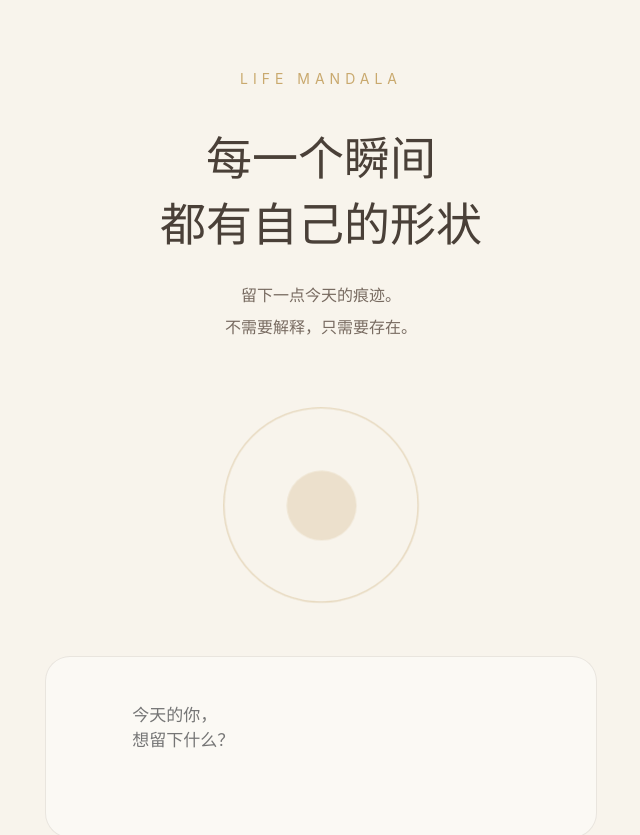
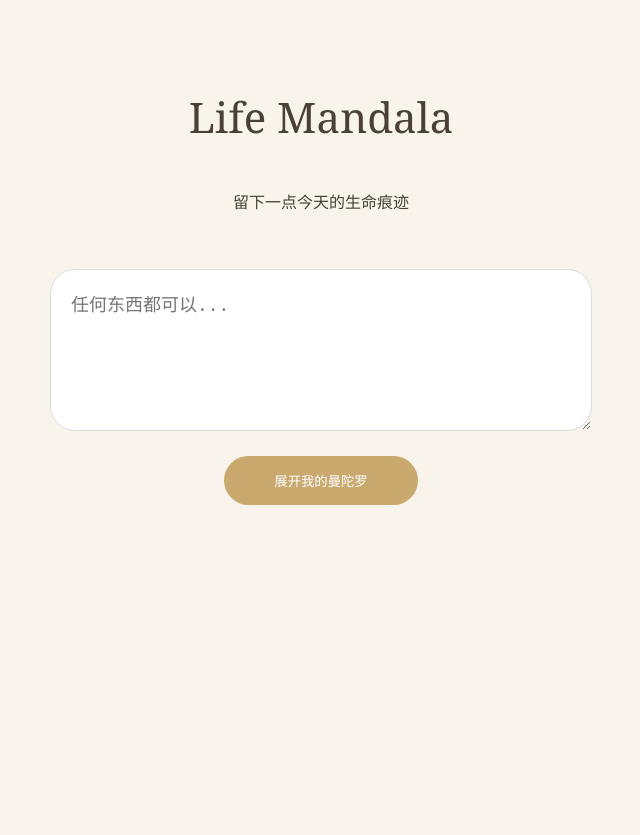
Before and after one commit to justforofficezoey-eng/life-mandalacalm, a Next.js app: page / in a window 1280 px wide. Shown: the top 835 px of the page, without its empty margins (319-959 px from the left). Built offline with nearby package versions, Linux system fonts and the light colour scheme.

Commit message:
Update page.tsx

```diff
--- a/app/page.tsx
+++ b/app/page.tsx
@@ -1,136 +1,124 @@
 "use client";
 
 import { useState } from "react";
-import { generateMandala } from "../lib/generateMandala";
 
-export default function Home() {
+import MandalaCanvas from "../components/MandalaCanvas";
 
-  const [text, setText] = useState("");
-  const [result, setResult] = useState<any>(null);
-  const [creating, setCreating] = useState(false);
+import {
+  saveFragment,
+  getFragments
+} from "../lib/dailyStorage";
+
+import {
+  createMandala
+} from "../lib/mandalaEngine";
 
 
-  function createMandala(){
+export default function Home(){
 
-    if(!text.trim()) return;
 
-    setCreating(true);
+  const [text,setText] =
+    useState("");
 
-    setTimeout(()=>{
+  const [design,setDesign] =
+    useState<any>(null);
 
-      const data =
-        generateMandala(text);
 
-      setResult(data);
 
-      setCreating(false);
+  function create(){
 
-    },1800);
+
+    if(!text){
+
+      return;
+
+    }
+
+
+    // 保存今天碎片
+
+    saveFragment(text);
+
+
+
+    // 获取7天数据
+
+    const fragments =
+      getFragments();
+
+
+
+    // 生成曼陀罗设计
+
+    const result =
+      createMandala(fragments);
+
+
+
+    setDesign(result);
+
+
+
+    setText("");
 
   }
+
+
+
 
 
   return (
 
     <main
+
     style={{
+
       minHeight:"100vh",
+
       background:"#F8F4EC",
+
       color:"#4A4038",
+
       display:"flex",
+
       flexDirection:"column",
+
       alignItems:"center",
-      padding:"70px 20px",
-      fontFamily:
-      "Inter, sans-serif"
+
+      padding:"60px 20px"
+
     }}
+
     >
 
 
-      <div
+
+      <h1
+
       style={{
-        textAlign:"center",
-        maxWidth:"600px"
+
+        fontFamily:"Georgia",
+
+        fontWeight:400,
+
+        fontSize:"42px"
+
       }}
+
       >
 
+        Life Mandala
 
-        <div
-        style={{
-          fontSize:"14px",
-          letterSpacing:"5px",
-          color:"#C9A96E",
-          marginBottom:"35px"
-        }}
-        >
-          LIFE MANDALA
-        </div>
-
-
-
-        <h1
-        style={{
-          fontFamily:
-          "Georgia, serif",
-          fontSize:"46px",
-          fontWeight:400,
-          margin:0
-        }}
-        >
-          每一个瞬间
-          <br/>
-          都有自己的形状
-        </h1>
-
-
-
-        <p
-        style={{
-          marginTop:"25px",
-          lineHeight:2,
-          color:"#786b61"
-        }}
-        >
-          留下一点今天的痕迹。
-          <br/>
-          不需要解释，只需要存在。
-        </p>
-
-
-      </div>
+      </h1>
 
 
 
 
-      {/* 呼吸曼陀罗 */}
+      <p>
 
-      <div
-      style={{
-        marginTop:"55px",
-        width:"180px",
-        height:"180px",
-        borderRadius:"50%",
-        border:
-        "1px solid rgba(201,169,110,0.5)",
-        display:"flex",
-        alignItems:"center",
-        justifyContent:"center",
-        animation:
-        "breath 4s ease-in-out infinite"
-      }}
-      >
+        留下一点今天的生命痕迹
 
-        <div
-        style={{
-          width:"65px",
-          height:"65px",
-          borderRadius:"50%",
-          background:
-          "rgba(201,169,110,0.25)"
-        }}
-        />
-
-      </div>
+      </p>
 
 
 
@@ -143,25 +131,28 @@ export default function Home() {
         e=>setText(e.target.value)
       }
 
-      placeholder="
-      今天的你，
-      想留下什么？
-      "
+
+      placeholder="任何东西都可以..."
 
       style={{
-        marginTop:"60px",
+
+        marginTop:"40px",
+
         width:"90%",
+
         maxWidth:"500px",
-        height:"130px",
-        padding:"25px",
+
+        height:"120px",
+
         borderRadius:"25px",
+
+        padding:"20px",
+
         border:
-        "1px solid rgba(100,80,60,0.12)",
-        background:
-        "rgba(255,255,255,0.45)",
-        resize:"none",
-        fontSize:"17px",
-        outline:"none"
+        "1px solid #ddd",
+
+        fontSize:"18px"
+
       }}
 
       />
@@ -171,32 +162,27 @@ export default function Home() {
 
       <button
 
-      onClick={createMandala}
+      onClick={create}
 
       style={{
 
-        marginTop:"30px",
-        padding:
-        "15px 55px",
+        marginTop:"25px",
+
+        padding:"15px 50px",
+
         borderRadius:"40px",
+
         border:"none",
+
         background:"#C9A96E",
-        color:"#fff",
-        fontSize:"16px",
-        cursor:"pointer"
+
+        color:"white"
 
       }}
 
       >
 
-      {
-        creating
-        ?
-        "正在形成..."
-        :
-        "展开"
-      }
-
+        展开我的曼陀罗
 
       </button>
 
@@ -205,107 +191,55 @@ export default function Home() {
 
 
       {
-      result &&
+
+      design &&
+
 
       <section
 
       style={{
 
-        marginTop:"70px",
-        maxWidth:"520px",
-        width:"90%",
-        textAlign:"center",
-        padding:"40px",
-        borderRadius:"30px",
-        background:
-        "rgba(255,255,255,0.55)"
+        marginTop:"60px",
+
+        textAlign:"center"
 
       }}
 
       >
 
 
-        <h2
-        style={{
-          fontFamily:"Georgia, serif",
-          fontWeight:400
-        }}
-        >
-          {result.title}
+        <MandalaCanvas
+
+        design={design}
+
+        />
+
+
+        <h2>
+
+          七日生命曼陀罗
+
         </h2>
 
 
-        <p
-        style={{
-          lineHeight:2
-        }}
-        >
-          {result.message}
+        <p>
+
+          每一个输入，
+          都成为图案的一部分。
+
         </p>
 
 
+      </section>
 
-        <div
-        style={{
-          marginTop:"30px",
-          fontSize:"14px",
-          color:"#786b61"
-        }}
-        >
-
-          <p>
-          色彩：
-          {result.colors.join("、")}
-          </p>
-
-
-          <p>
-          象征：
-          {result.element}
-          </p>
-
-
-          <p>
-          形态：
-          {result.shape}
-          </p>
-
-
-        </div>
-
-
-      </section>
 
       }
 
 
 
-      <style jsx>{`
-
-        @keyframes breath {
-
-          0% {
-            transform:scale(1);
-            opacity:.7;
-          }
-
-          50% {
-            transform:scale(1.08);
-            opacity:1;
-          }
-
-          100% {
-            transform:scale(1);
-            opacity:.7;
-          }
-
-        }
-
-      `}</style>
+    </main>
 
 
+  );
 
-    </main>
-
-  );
 }
```
